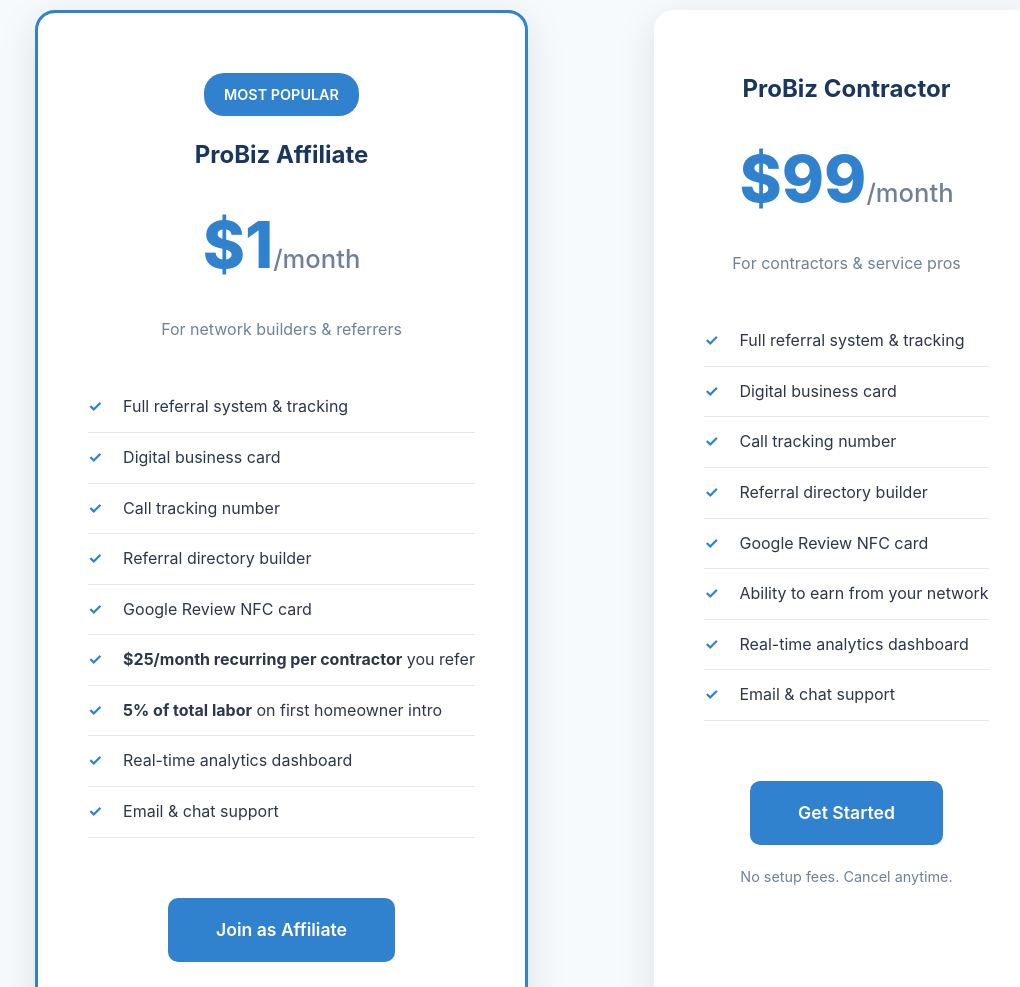
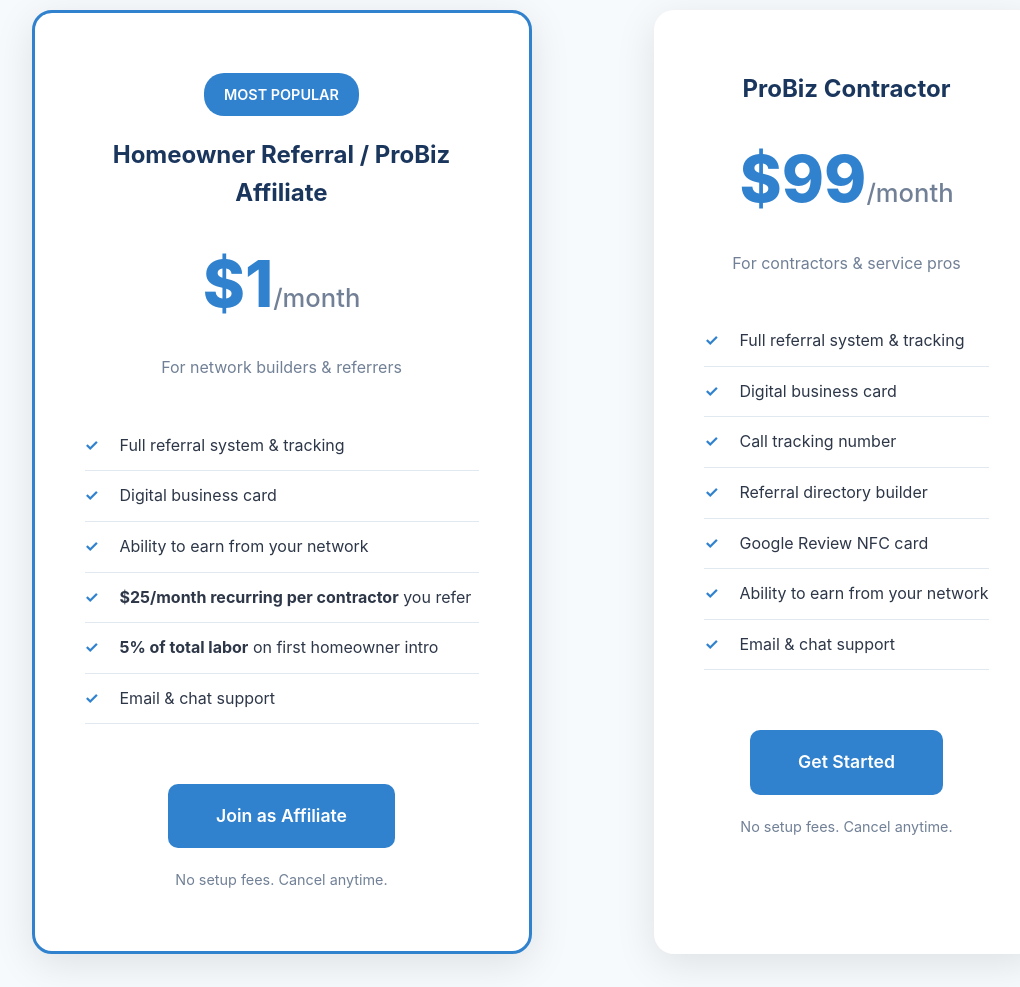
Before and after one commit to OpenclawBenson/probiz-landing, a website: page index.html in a window 1280 px wide. Shown: the part 7860-8847 px from the top of the page, without its empty margins (76-1096 px from the left). Drawn offline with Linux system fonts and the light colour scheme.

Commit message:
Update pricing plans: rename affiliate, remove analytics, update features (refresh)

```diff
--- a/index.html
+++ b/index.html
@@ -259,19 +259,16 @@
                 <!-- Affiliate Plan -->
                 <div class="pricing-card" style="border: 3px solid #3182ce;">
                     <div style="background: #3182ce; color: white; padding: 10px 20px; border-radius: 20px; display: inline-block; margin-bottom: 20px; font-weight: 600; font-size: 0.9em;">MOST POPULAR</div>
-                    <h3>ProBiz Affiliate</h3>
+                    <h3>Homeowner Referral / ProBiz Affiliate</h3>
                     <div class="price">$1<span>/month</span></div>
                     <p style="color: #718096; margin-bottom: 30px;">For network builders & referrers</p>
 
                     <ul class="pricing-features">
                         <li>Full referral system & tracking</li>
                         <li>Digital business card</li>
-                        <li>Call tracking number</li>
-                        <li>Referral directory builder</li>
-                        <li>Google Review NFC card</li>
+                        <li>Ability to earn from your network</li>
                         <li><strong>$25/month recurring per contractor</strong> you refer</li>
                         <li><strong>5% of total labor</strong> on first homeowner intro</li>
-                        <li>Real-time analytics dashboard</li>
                         <li>Email & chat support</li>
                     </ul>
 
@@ -292,7 +289,6 @@
                         <li>Referral directory builder</li>
                         <li>Google Review NFC card</li>
                         <li>Ability to earn from your network</li>
-                        <li>Real-time analytics dashboard</li>
                         <li>Email & chat support</li>
                     </ul>
 
```
